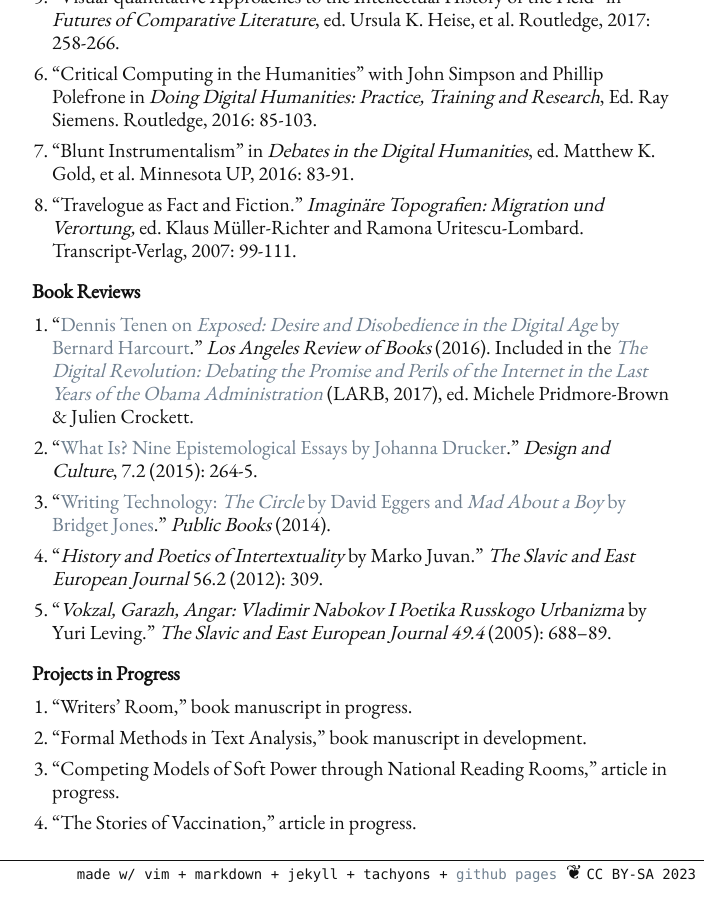
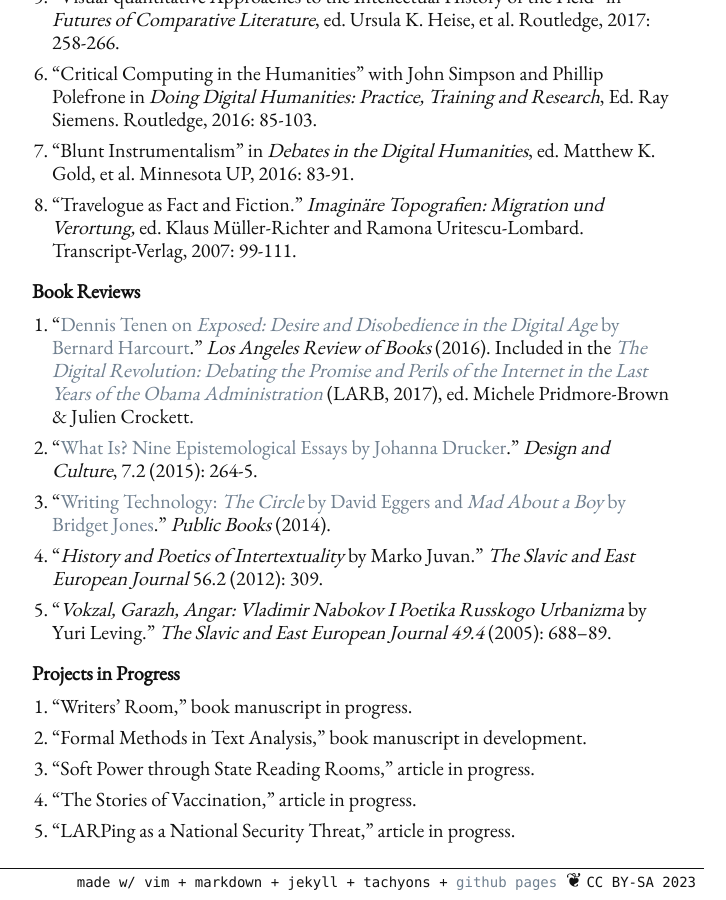
Before and after one commit to denten/denten.github.io, a Jekyll site: the page built from _pages/publications.md, in a window 1280 px wide and 900 px high, scrolled down 1111 px. Shown: the whole window, without its empty margins (288-1014 px from the left). Built offline with Jekyll 4.4.1, drawn with Linux system fonts in a browser that asks for light colours; nearby versions of some CDN libraries.

Commit message:
update CV

```diff
--- a/_includes/CV/04-publications.md
+++ b/_includes/CV/04-publications.md
@@ -88,5 +88,6 @@
 
 1. "Writers' Room," book manuscript in progress.
 2. "Formal Methods in Text Analysis," book manuscript in development.
-3. "Competing Models of Soft Power through National Reading Rooms," article in progress.
+3. "Soft Power through State Reading Rooms," article in progress.
 4. "The Stories of Vaccination," article in progress.
+5. "LARPing as a National Security Threat," article in progress.
```
Also changed, not shown: _includes/CV/07-service.md (+3 -1 lines).
